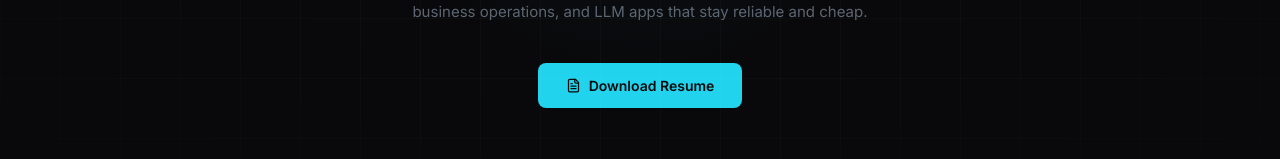
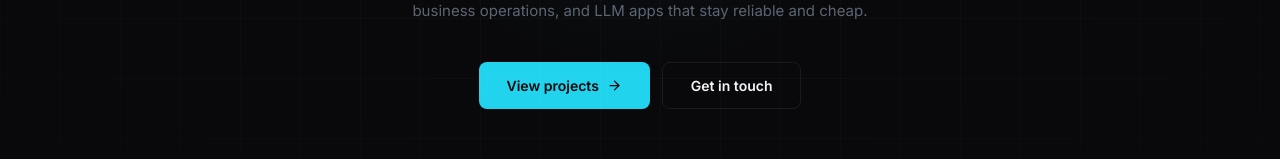
Before and after one commit to Sidharthavyas/SidharthaVyasPortfolio, a React (Vite) app: page / in a window 1280 px wide. Shown: the part 462-621 px from the top of the page. Built offline with nearby package versions, Linux system fonts and the light colour scheme; no server answers.

Commit message:
Remove resume download, add View projects and Get in touch, fix hero buttons

```diff
--- a/src/app/components/Hero.tsx
+++ b/src/app/components/Hero.tsx
@@ -1,7 +1,7 @@
 import { useEffect, useRef } from "react";
 import { motion } from "motion/react";
-import { ArrowDown, FileText } from "lucide-react";
-import { COLORS, LINKS } from "../data/portfolio";
+import { ArrowDown, ArrowRight } from "lucide-react";
+import { COLORS } from "../data/portfolio";
 
 const words = ["production APIs", "AI voice agents", "LLM pipelines", "on-device AI"];
 
@@ -46,6 +46,7 @@ export function Hero() {
       <div
         style={{
           position: "absolute",
+          pointerEvents: "none",
           inset: 0,
           backgroundImage: `
             linear-gradient(rgba(255,255,255,0.025) 1px, transparent 1px),
@@ -193,10 +194,7 @@ export function Hero() {
         className="hero-ctas"
       >
         <a
-          href={LINKS.resume}
-          download="Sidhartha_Vyas_Resume.pdf"
-          target="_blank"
-          rel="noopener noreferrer"
+          href="#projects"
           style={{
             display: "inline-flex",
             alignItems: "center",
@@ -216,7 +214,30 @@ export function Hero() {
           onMouseEnter={(e) => (e.currentTarget.style.opacity = "0.85")}
           onMouseLeave={(e) => (e.currentTarget.style.opacity = "1")}
         >
-          <FileText size={15} /> Download Resume
+          View projects <ArrowRight size={15} />
+        </a>
+        <a
+          href="#contact"
+          style={{
+            display: "inline-flex",
+            alignItems: "center",
+            gap: 8,
+            padding: "12px 28px",
+            borderRadius: 8,
+            backgroundColor: "transparent",
+            color: COLORS.text,
+            fontSize: 14,
+            fontWeight: 600,
+            fontFamily: "Inter, sans-serif",
+            border: `1px solid ${COLORS.border}`,
+            cursor: "pointer",
+            transition: "border-color 0.2s, color 0.2s",
+            textDecoration: "none",
+          }}
+          onMouseEnter={(e) => (e.currentTarget.style.borderColor = COLORS.accent)}
+          onMouseLeave={(e) => (e.currentTarget.style.borderColor = COLORS.border)}
+        >
+          Get in touch
         </a>
       </motion.div>
 
--- a/src/app/data/portfolio.ts
+++ b/src/app/data/portfolio.ts
@@ -20,7 +20,6 @@ export const LINKS = {
   githubUsername: "Sidharthavyas",
   whatsappNumber: "919029562156",
   whatsappLabel: "+91 9029562156",
-  resume: "/resume/Sidhartha_Vyas_Resume.pdf",
 };
 
 export const skills = {
```
Also changed, not shown: 2 other files (tests, documents, lock files or other folders).
